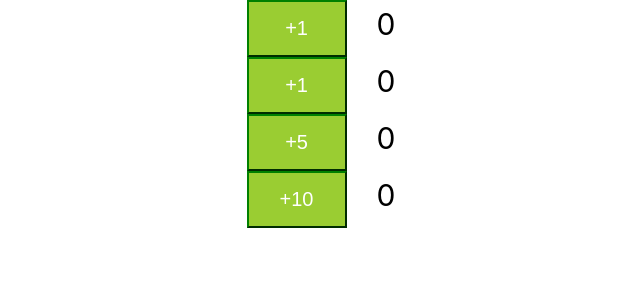
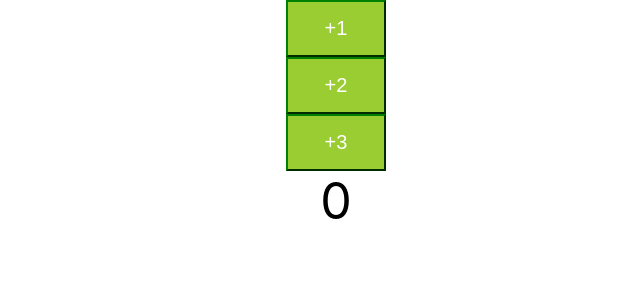
Before and after one commit to GilbertII/TodoApp, a React (Create React App) app: page / in a window 1280 px wide. Shown: the top 300 px of the page, without its empty margins (304-944 px from the left). Built offline with nearby package versions, Linux system fonts and the light colour scheme.

Commit message:
best practice using state with ADO

```diff
--- a/src/App.js
+++ b/src/App.js
@@ -21,9 +21,6 @@ class ExampleComponent extends Component {
     return (
       <div className="App">
         <Counter />
-        <Counter incBy="1" />
-        <Counter incBy={5} />
-        <Counter incBy={10} />
       </div>
     );
   }
--- a/src/components/counter/Counter.js
+++ b/src/components/counter/Counter.js
@@ -1,59 +1,36 @@
-import { Component, useState } from "react";
-import PropTypes from "prop-types";
-import classes from "./Counter.module.css";
+import React, { Component } from "react";
+import CounterButton from "./CounterButton";
+import CounterLabel from "./CounterLabel";
 
 class Counter extends Component {
   constructor() {
     super();
 
     this.state = {
-      counter: 0,
+      totalCounter: 0,
     };
 
     // bind function
-    this.increamentHandler = this.increamentHandler.bind(this);
+    this.sumIncreamentHandler = this.sumIncreamentHandler.bind(this);
   }
 
-  increamentHandler() {
-    this.setState({
-      counter: this.state.counter + this.props.incBy,
+  sumIncreamentHandler(incBy) {
+    this.setState((prevState) => {
+      return { totalCounter: prevState.totalCounter + incBy };
     });
+    console.log(incBy);
   }
 
   render() {
     return (
       <div>
-        <button onClick={this.increamentHandler}>+{this.props.incBy}</button>
-        <span className={classes.count}>{this.state.counter}</span>
+        <CounterButton incBy={1} sumIncreamentHandler={this.sumIncreamentHandler} />
+        <CounterButton incBy={2} sumIncreamentHandler={this.sumIncreamentHandler} />
+        <CounterButton incBy={3} sumIncreamentHandler={this.sumIncreamentHandler} />
+        <CounterLabel totalInc={this.state.totalCounter} />
       </div>
     );
   }
 }
 
-/*
-// Function Format
-function Counter() {
-  const [count, setCount] = useState(0);
-
-  function onClickHandler() {
-    setCount(count + 1);
-  }
-
-  return (
-    <div>
-      <button onClick={onClickHandler}>+1</button>
-      <span className={classes.count}>{count}</span>
-    </div>
-  );
-}
-*/
-
-Counter.defaultProps = {
-  incBy: 1,
-};
-
-Counter.propTypes = {
-  incBy: PropTypes.number,
-};
-
 export default Counter;
--- a/src/components/counter/Counter.module.css
+++ /dev/null
@@ -1,14 +0,0 @@
-button {
-  background-color: yellowgreen;
-  border-color: green;
-  font-size: 20px;
-  padding: 15px 30px;
-  color: white;
-  width: 100px;
-}
-
-.count {
-  font-size: 30px;
-  padding: 15px 30px;
-  display: inline;
-}
--- /dev/null
+++ b/src/components/counter/CounterButton.js
@@ -0,0 +1,34 @@
+import React, { Component } from "react";
+import PropTypes from "prop-types";
+import "./CounterButton.module.css";
+
+class CounterButton extends Component {
+  constructor() {
+    super();
+
+    // bind function
+    this.increamentHandler = this.increamentHandler.bind(this);
+  }
+
+  increamentHandler() {
+    this.props.sumIncreamentHandler(this.props.incBy);
+  }
+
+  render() {
+    return (
+      <div>
+        <button onClick={this.increamentHandler}>+{this.props.incBy}</button>
+      </div>
+    );
+  }
+}
+
+CounterButton.defaultProps = {
+  incBy: 1,
+};
+
+CounterButton.propTypes = {
+  incBy: PropTypes.number,
+};
+
+export default CounterButton;
--- /dev/null
+++ b/src/components/counter/CounterButton.module.css
@@ -0,0 +1,8 @@
+button {
+  background-color: yellowgreen;
+  border-color: green;
+  font-size: 20px;
+  padding: 15px 30px;
+  color: white;
+  width: 100px;
+}
--- /dev/null
+++ b/src/components/counter/CounterLabel.js
@@ -0,0 +1,23 @@
+import React, { Component } from "react";
+import PropTypes from "prop-types";
+import classes from "./CounterLabel.module.css";
+
+class CounterLabel extends Component {
+  render() {
+    return (
+      <div>
+        <span className={classes.count}>{this.props.totalInc}</span>
+      </div>
+    );
+  }
+}
+
+CounterLabel.defaultProps = {
+  totalInc: 0,
+};
+
+CounterLabel.propTypes = {
+  totalInc: PropTypes.number,
+};
+
+export default CounterLabel;
--- /dev/null
+++ b/src/components/counter/CounterLabel.module.css
@@ -0,0 +1,5 @@
+.count {
+  font-size: 50px;
+  padding: 15px 30px;
+  display: inline;
+}
```
